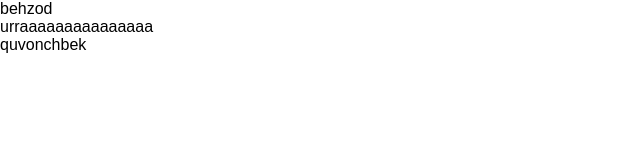
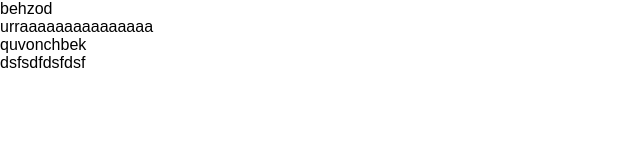
Before and after one commit to nosirovbehzodjon/github, a plain HTML site: page index.html in a window 1280 px wide. Shown: the whole page, without its empty margins (0-640 px from the left). Drawn offline with Linux system fonts and the light colour scheme.

Commit message:
dsadasda

```diff
--- a/index.html
+++ b/index.html
@@ -20,5 +20,6 @@
       <div>
         quvonchbek
       </div>
+      <div>dsfsdfdsfdsf</div>
     </body>
 </html>
```
